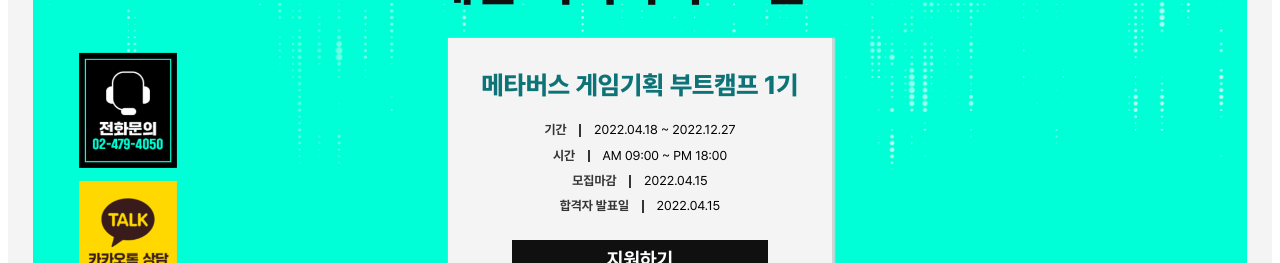
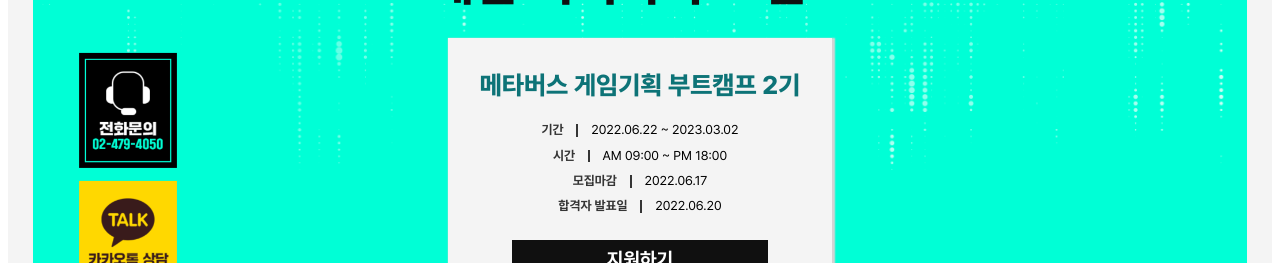
Before and after one commit to kyungilgame/gyungilmeta, a React (Create React App) app: page / in a window 1280 px wide. Shown: the part 376-639 px from the top of the page. Built offline with nearby package versions, Linux system fonts and the light colour scheme.

Commit message:
modified

```diff
--- a/src/Component/ContentsOne.js
+++ b/src/Component/ContentsOne.js
@@ -164,10 +164,10 @@ const ContentsOne = () => {
         <SecondLine>'메타버스 월드'</SecondLine>
         <SecondLine>게임 기획자 부트캠프</SecondLine>
         <ContentsBox>
-          <FirstLineInnerBox>메타버스 게임기획 부트캠프 1기</FirstLineInnerBox>
+          <FirstLineInnerBox>메타버스 게임기획 부트캠프 2기</FirstLineInnerBox>
           <InnerContentsBox
             title={"기간"}
-            duration={"2022.04.18 ~ 2022.12.27"}
+            duration={"2022.06.22 ~ 2023.03.02"}
           ></InnerContentsBox>
           <InnerContentsBox
             title={"시간"}
@@ -175,11 +175,11 @@ const ContentsOne = () => {
           ></InnerContentsBox>
           <InnerContentsBox
             title={"모집마감"}
-            duration={"2022.04.15"}
+            duration={"2022.06.17"}
           ></InnerContentsBox>
           <InnerContentsBox
             title={"합격자 발표일"}
-            duration={"2022.04.15"}
+            duration={"2022.06.20"}
           ></InnerContentsBox>
           <LastLineInnerBox
             as={"a"}
--- a/src/Component/MobileContentsOne.js
+++ b/src/Component/MobileContentsOne.js
@@ -104,10 +104,10 @@ const MobileContentsOne = () => {
         <SecondLine>'메타버스 월드'</SecondLine>
         <SecondLine>게임 기획자 부트캠프</SecondLine>
         <ContentsBox>
-          <FirstLineInnerBox>메타버스 게임기획 부트캠프 1기</FirstLineInnerBox>
+          <FirstLineInnerBox>메타버스 게임기획 부트캠프 2기</FirstLineInnerBox>
           <InnerContentsBox
             title={"기간"}
-            duration={"2022.04.18 ~ 2022.12.27"}
+            duration={"2022.06.22 ~ 2023.03.02"}
           ></InnerContentsBox>
           <InnerContentsBox
             title={"시간"}
@@ -115,11 +115,11 @@ const MobileContentsOne = () => {
           ></InnerContentsBox>
           <InnerContentsBox
             title={"모집마감"}
-            duration={"2022.04.15"}
+            duration={"2022.06.17"}
           ></InnerContentsBox>
           <InnerContentsBox
             title={"합격자 발표일"}
-            duration={"2022.04.15"}
+            duration={"2022.06.20"}
           ></InnerContentsBox>
           <LastLineInnerBox
             as={"a"}
```
